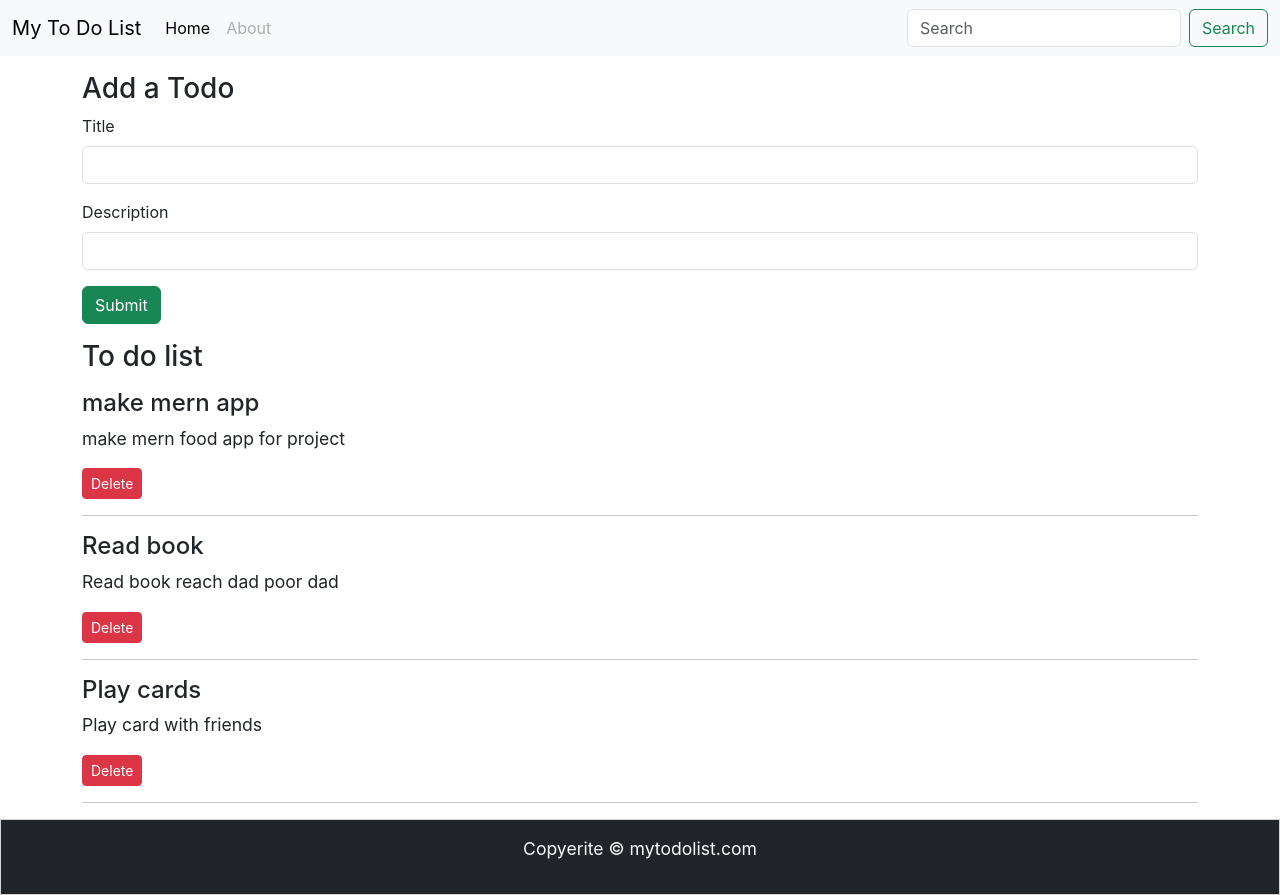
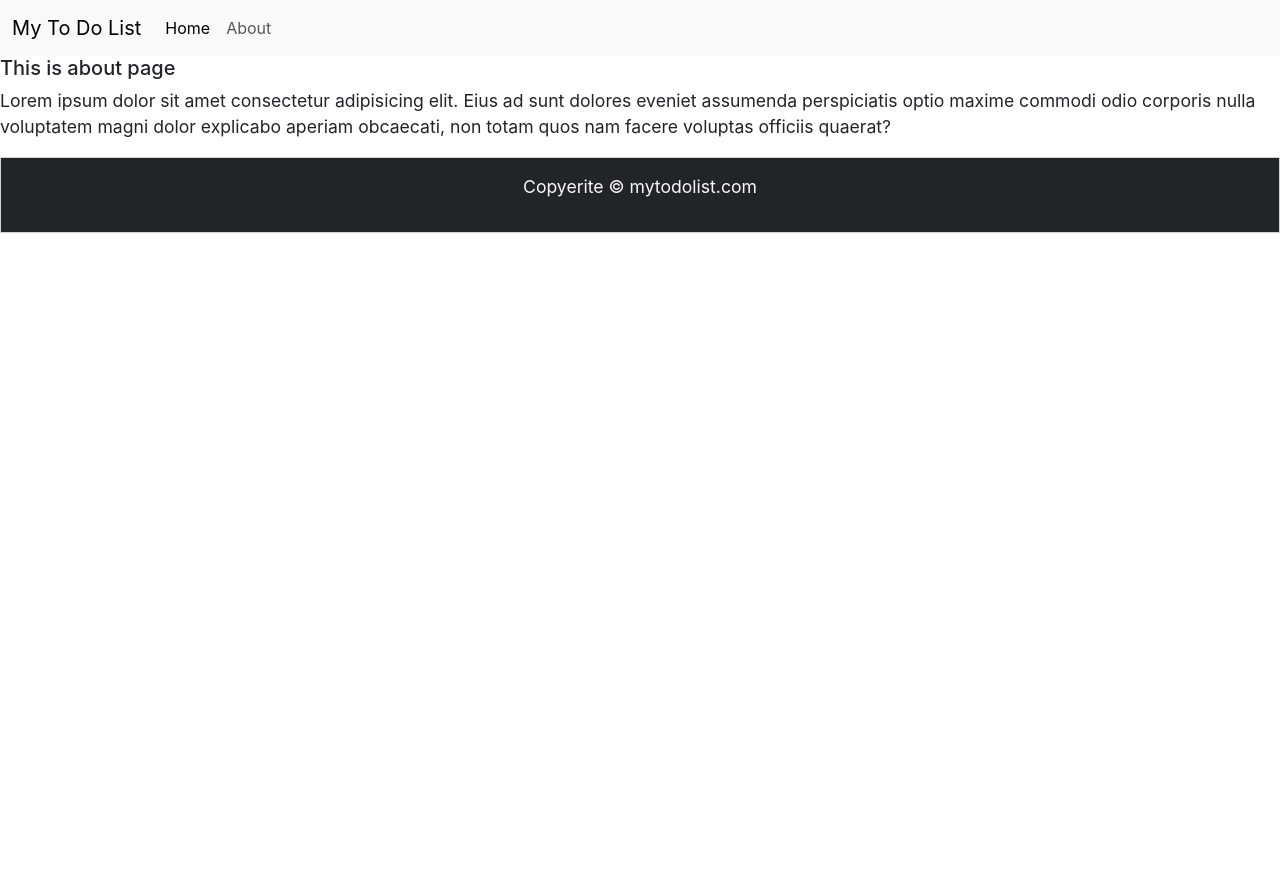
Before and after one commit to ayushempire/TO-DO-List, a React (Create React App) app: page /about in a window 1280 px wide. After the commit the page ends 800 px from the top, so only its background shows below. Built offline with nearby package versions, Linux system fonts and the light colour scheme.

Commit message:
final commit on this branch

```diff
--- a/package.json
+++ b/package.json
@@ -8,6 +8,7 @@
     "@testing-library/user-event": "^13.5.0",
     "react": "^18.2.0",
     "react-dom": "^18.2.0",
+    "react-router-dom": "^6.14.2",
     "react-scripts": "5.0.1",
     "web-vitals": "^2.1.4"
   },
--- a/src/App.js
+++ b/src/App.js
@@ -3,16 +3,31 @@ import Header from "./Cmponents/Header";
 import Footer from "./Cmponents/Footer";
 import Todos from "./Cmponents/Todos";
 // ! importing states HOOK
-import React, { useState } from "react";
+import React, { useEffect, useState } from "react";
 import { Addtodo } from "./Cmponents/Addtodo";
+import { BrowserRouter as Router, Routes, Route } from "react-router-dom";
+import { About } from "./Cmponents/About";
 
 function App() {
+  // checking weather local starage is null or not
+  let initTodo;
+  if (localStorage.getItem("todos") === null) {
+    initTodo = [];
+  } else {
+    initTodo = JSON.parse(localStorage.getItem("todos"));
+  }
+
   /*
     add todo function
     */
   const addTodo = (title, desc) => {
-    console.log("i am adding");
-    let srno = todos[todos.length - 1].srno + 1;
+    // console.log("i am adding");
+    let srno = 0;
+    if (todos.length === 0) {
+      srno = 0;
+    } else {
+      srno = todos[todos.length - 1].srno + 1;
+    }
     const myaddtodo = {
       srno: srno,
       title: title,
@@ -35,31 +50,66 @@ function App() {
 
   // todo: to array *
   // ! using usestate hook
-  const [todos, setTodos] = useState([
-    {
-      srno: 1,
-      title: "make mern app",
-      desc: "make mern food app for project",
-    },
-    {
-      srno: 2,
-      title: "Read book",
-      desc: "Read book reach dad poor dad",
-    },
-    {
-      srno: 3,
-      title: "Play cards",
-      desc: "Play card with friends",
-    },
-  ]);
+
+  // ! passing initTodo into todos array
+  const [todos, setTodos] = useState(initTodo);
+  // {
+  //   srno: 1,
+  //   title: "make mern app",
+  //   desc: "make mern food app for project",
+  // },
+  // {
+  //   srno: 2,
+  //   title: "Read book",
+  //   desc: "Read book reach dad poor dad",
+  // },
+  // {
+  //   srno: 3,
+  //   title: "Play cards",
+  //   desc: "Play card with friends",
+  // },
+
+  // ? useEffect hook function to call setItem at local storage at each time
+
+  useEffect(() => {
+    localStorage.setItem("todos", JSON.stringify(todos));
+  }, [todos]);
 
   return (
-    <div>
-      <Header title="My To Do List" />
-      <Addtodo addTodo={addTodo} />
-      <Todos todos={todos} onDelete={onDelete} />
-      <Footer />
-    </div>
+    <>
+      <Router>
+        <Header title="My To Do List" />
+        {/* <Routes>
+          <Route
+            exact
+            path="/"
+            render={() => {
+              return (
+                <>
+                  <Addtodo addTodo={addTodo} />
+                  <Todos todos={todos} onDelete={onDelete} />
+                </>
+              );
+            }}
+          ></Route>
+          <Route exact path="/about" element={<About />}></Route>
+        </Routes> */}
+        <Routes>
+          <Route
+            exact
+            path="/"
+            element={
+              <>
+                <Addtodo addTodo={addTodo} />
+                <Todos todos={todos} onDelete={onDelete} />
+              </>
+            }
+          />
+          <Route exact path="/about" element={<About />}></Route>
+        </Routes>
+        <Footer />
+      </Router>
+    </>
   );
 }
 
--- /dev/null
+++ b/src/Cmponents/About.js
@@ -0,0 +1,15 @@
+import React from "react";
+
+export const About = () => {
+  return (
+    <div>
+      <h5>This is about page</h5>
+      <p>
+        Lorem ipsum dolor sit amet consectetur adipisicing elit. Eius ad sunt
+        dolores eveniet assumenda perspiciatis optio maxime commodi odio
+        corporis nulla voluptatem magni dolor explicabo aperiam obcaecati, non
+        totam quos nam facere voluptas officiis quaerat?
+      </p>
+    </div>
+  );
+};
--- a/src/Cmponents/Addtodo.js
+++ b/src/Cmponents/Addtodo.js
@@ -9,8 +9,11 @@ export const Addtodo = (props) => {
     e.preventDefault();
     if (!title || !desc) {
       alert("Title and Description cant be empty");
+    } else {
+      props.addTodo(title, desc);
+      setTitle("");
+      setDesc("");
     }
-    props.addTodo(title, desc);
   };
 
   return (
--- a/src/Cmponents/Header.js
+++ b/src/Cmponents/Header.js
@@ -1,13 +1,14 @@
 import React from "react";
+import { Link } from "react-router-dom";
 
 export default function (props) {
   return (
     <div>
       <nav className="navbar navbar-expand-lg bg-body-tertiary">
         <div className="container-fluid">
-          <a className="navbar-brand" href="#">
+          <Link className="navbar-brand" to="/">
             {props.title}
-          </a>
+          </Link>
           <button
             className="navbar-toggler"
             type="button"
@@ -22,25 +23,16 @@ export default function (props) {
           <div className="collapse navbar-collapse" id="navbarSupportedContent">
             <ul className="navbar-nav me-auto mb-2 mb-lg-0">
               <li className="nav-item">
-                <a className="nav-link active" aria-current="page" href="#">
+                <Link className="nav-link active" aria-current="page" to="/">
                   Home
-                </a>
+                </Link>
               </li>
               <li className="nav-item">
-                <a className="nav-link disabled">About</a>
+                <Link className="nav-link" to="/about">
+                  About
+                </Link>
               </li>
             </ul>
-            <form className="d-flex" role="search">
-              <input
-                className="form-control me-2"
-                type="search"
-                placeholder="Search"
-                aria-label="Search"
-              />
-              <button className="btn btn-outline-success" type="submit">
-                Search
-              </button>
-            </form>
           </div>
         </div>
       </nav>
--- a/src/Cmponents/Todos.js
+++ b/src/Cmponents/Todos.js
@@ -2,8 +2,12 @@ import React from "react";
 import TodoItem from "./TodoItem";
 
 export default function Todos(props) {
+  const myStyle = {
+    minHeight: "100vh",
+  };
+
   return (
-    <div className="container">
+    <div className="container" style={myStyle}>
       <h3 className="my-3">To do list</h3>
       {/* {todos} */}
       {props.todos.length === 0
```
Also changed, not shown: 1 other file (tests, documents, lock files or other folders).
